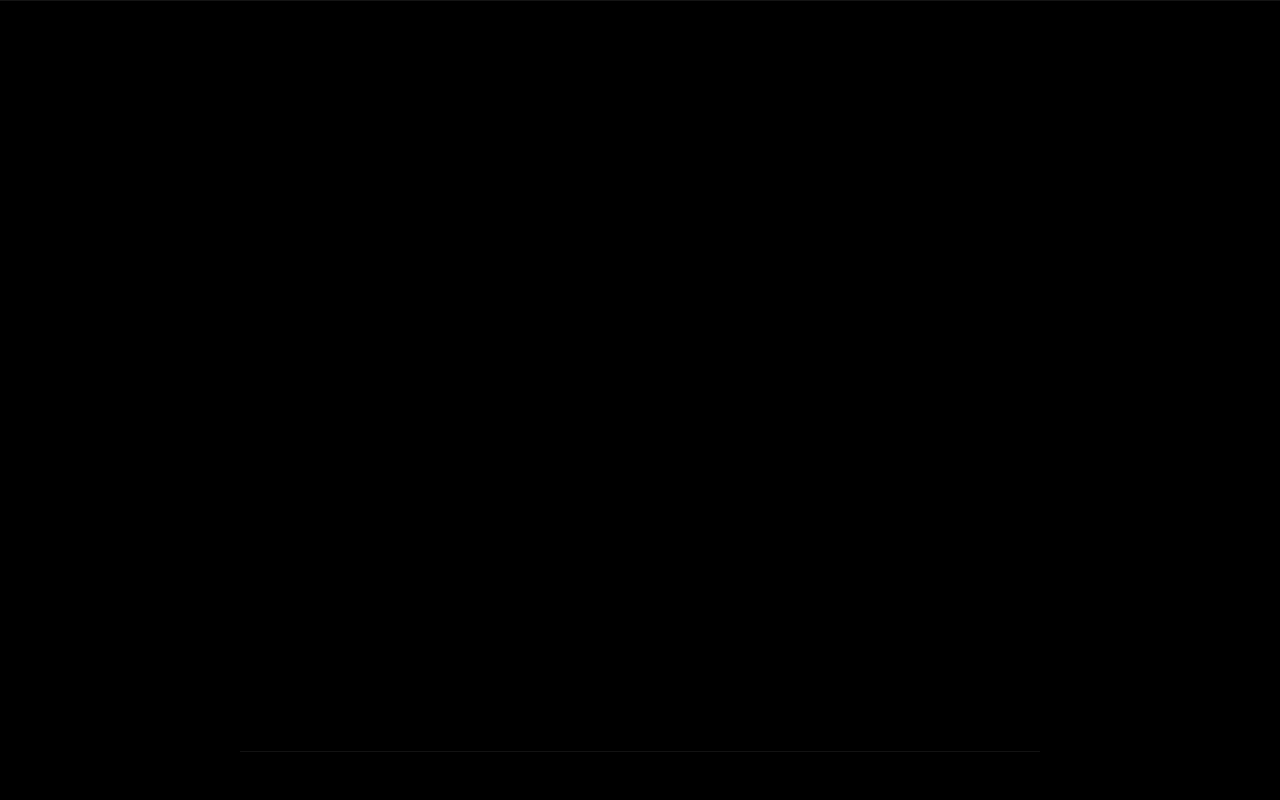
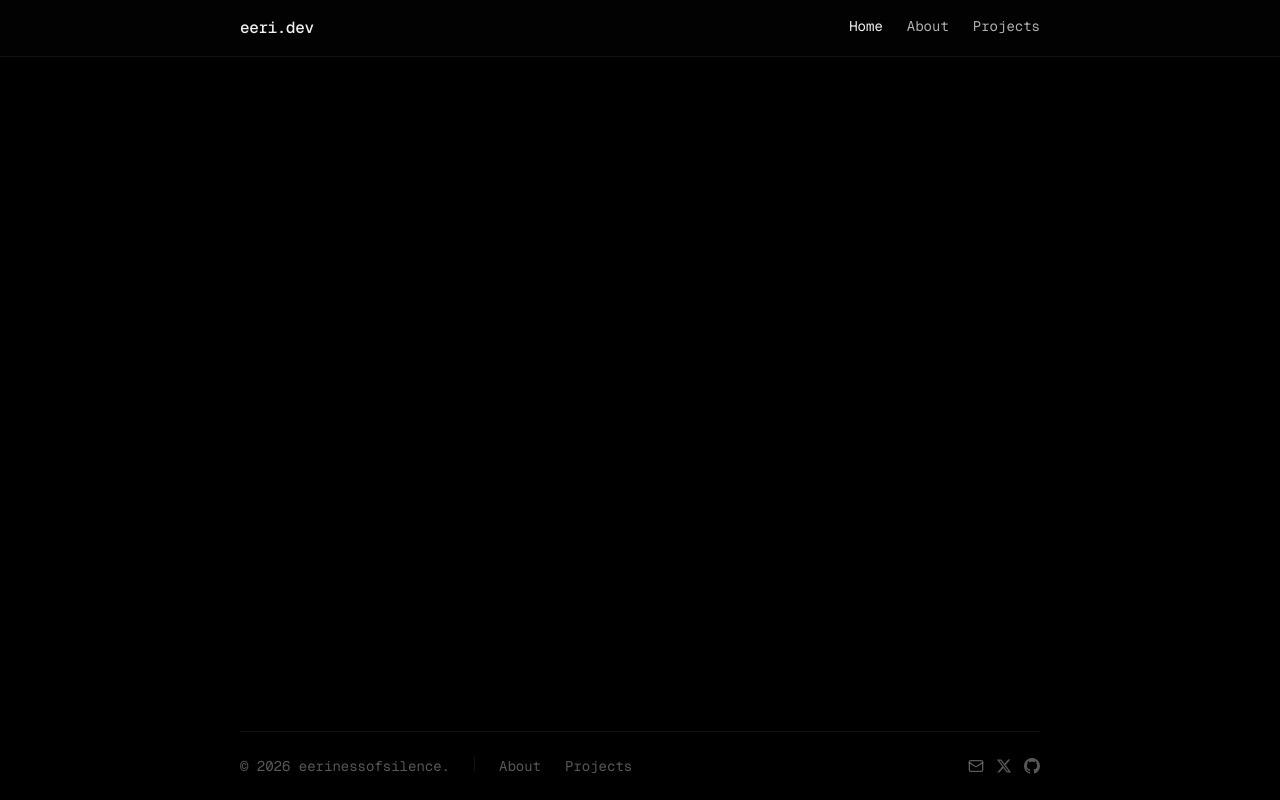
Before and after one commit to eerinessofsilence/eeridev, a Next.js app: page / in a window 1280 px wide. Built offline with nearby package versions, Linux system fonts and the light colour scheme.

Commit message:
feat: add footer and header

```diff
--- a/src/components/layout/Footer.tsx
+++ b/src/components/layout/Footer.tsx
@@ -1,5 +1,60 @@
+'use client';
+
+import { Mail } from 'lucide-react';
+import { usePathname } from 'next/navigation';
+
 export function Footer() {
+  const navigation = [
+    { href: '/', label: 'Home' },
+    { href: '/about', label: 'About' },
+    { href: '/projects', label: 'Projects' },
+  ];
+
+  let pathName = usePathname();
+
   return (
-    <footer className="container-small flex items-center justify-between border-t border-border/25 py-6"></footer>
+    <footer className="container-small flex items-center justify-between border-t border-border/25 py-6">
+      <div className="flex gap-6 text-sm text-text-muted/50">
+        <p>© 2026 eerinessofsilence.</p>
+        <span className="h-4 w-px bg-border/25"></span>
+        <nav aria-label="Primary navigation" className="flex flex-wrap gap-6">
+          {navigation.map((item) => (
+            <a
+              key={item.href}
+              href={item.href}
+              className={`rounded-full transition-colors ${item.href == pathName ? 'hidden' : 'hover:text-text'}`}
+            >
+              {item.label}
+            </a>
+          ))}
+        </nav>
+      </div>
+      <div className="flex gap-3 text-text-muted/50">
+        <a
+          href="mailto:eeri.dev@gmail.com"
+          className="hover:text-text-muted/75"
+        >
+          <Mail className="h-4 w-4" />
+        </a>
+        <a href="https://x.com/eeridev">
+          <svg
+            className="h-4 w-4 transition-all duration-200 hover:brightness-300"
+            viewBox="0 0 24 24"
+            fill="currentColor"
+          >
+            <path d="M18.244 2.25h3.308l-7.227 8.26 8.502 11.24H16.17l-5.214-6.817L4.99 21.75H1.68l7.73-8.835L1.254 2.25H8.08l4.713 6.231zm-1.161 17.52h1.833L7.084 4.126H5.117z"></path>
+          </svg>
+        </a>
+        <a href="https://github.com/eerinessofsilence">
+          <svg
+            className="h-4 w-4 transition-all duration-200 hover:brightness-300"
+            viewBox="0 0 24 24"
+            fill="currentColor"
+          >
+            <path d="M12 0c-6.626 0-12 5.373-12 12 0 5.302 3.438 9.8 8.207 11.387.599.111.793-.261.793-.577v-2.234c-3.338.726-4.033-1.416-4.033-1.416-.546-1.387-1.333-1.756-1.333-1.756-1.089-.745.083-.729.083-.729 1.205.084 1.839 1.237 1.839 1.237 1.07 1.834 2.807 1.304 3.492.997.107-.775.418-1.305.762-1.604-2.665-.305-5.467-1.334-5.467-5.931 0-1.311.469-2.381 1.236-3.221-.124-.303-.535-1.524.117-3.176 0 0 1.008-.322 3.301 1.23.957-.266 1.983-.399 3.003-.404 1.02.005 2.047.138 3.006.404 2.291-1.552 3.297-1.23 3.297-1.23.653 1.653.242 2.874.118 3.176.77.84 1.235 1.911 1.235 3.221 0 4.609-2.807 5.624-5.479 5.921.43.372.823 1.102.823 2.222v3.293c0 .319.192.694.801.576 4.765-1.589 8.199-6.086 8.199-11.386 0-6.627-5.373-12-12-12z"></path>
+          </svg>
+        </a>
+      </div>
+    </footer>
   );
 }
--- a/src/components/layout/Header.tsx
+++ b/src/components/layout/Header.tsx
@@ -1,5 +1,34 @@
+'use client';
+
+import { usePathname } from 'next/navigation';
+
 export function Header() {
+  const navigation = [
+    { href: '/', label: 'Home' },
+    { href: '/about', label: 'About' },
+    { href: '/projects', label: 'Projects' },
+  ];
+
+  let pathName = usePathname();
   return (
-    <header className="fixed inset-x-0 border-b border-border/25 bg-foreground/25 backdrop-blur-md"></header>
+    <header className="fixed inset-x-0 border-b border-border/25 bg-foreground/25 backdrop-blur-md">
+      <div className="container-small flex justify-between gap-6 py-4">
+        <a href="/" className="group font-medium tracking-tight text-text">
+          eeri.dev
+        </a>
+
+        <nav aria-label="Primary navigation" className="flex flex-wrap gap-6">
+          {navigation.map((item) => (
+            <a
+              key={item.href}
+              href={item.href}
+              className={`rounded-full text-sm transition-colors ${item.href == pathName ? 'text-text' : 'hover:text-text hover:underline'}`}
+            >
+              {item.label}
+            </a>
+          ))}
+        </nav>
+      </div>
+    </header>
   );
 }
```
Also changed, not shown: public/github.svg (added), public/x.svg (added).
